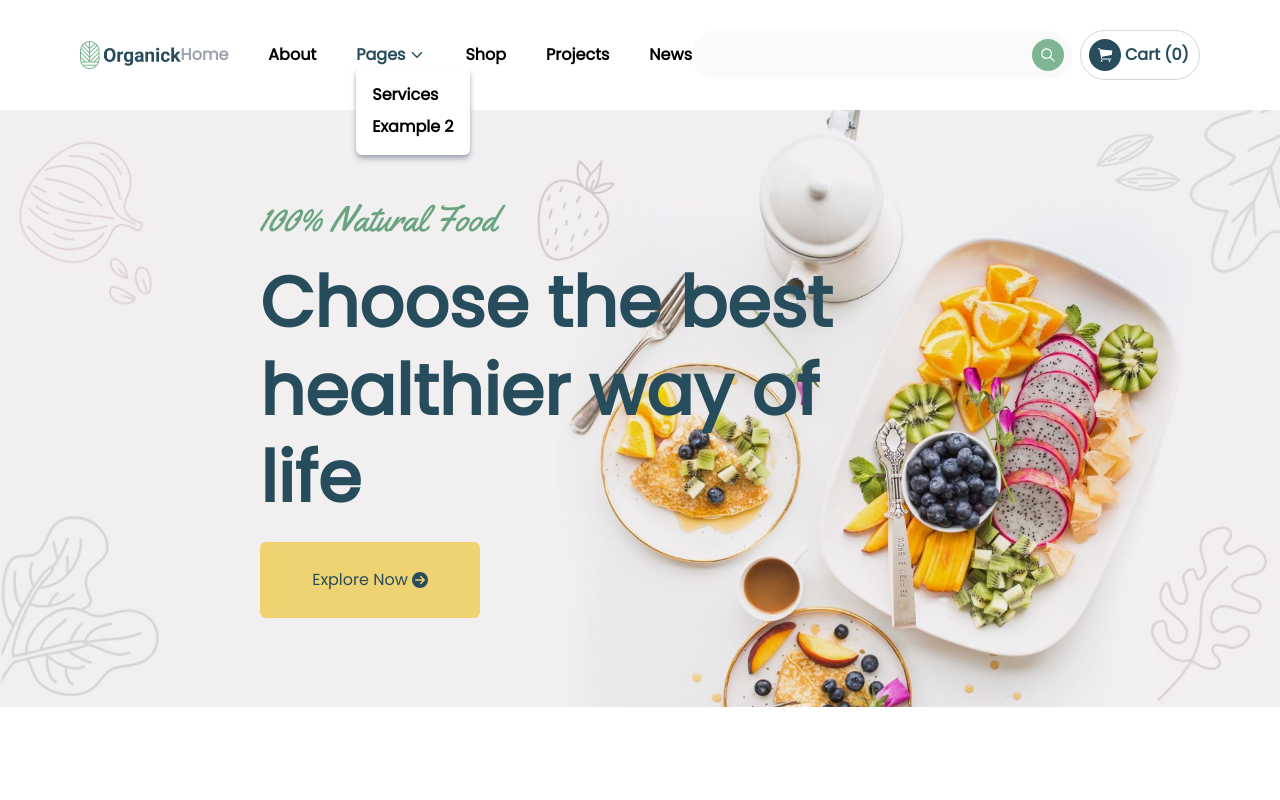
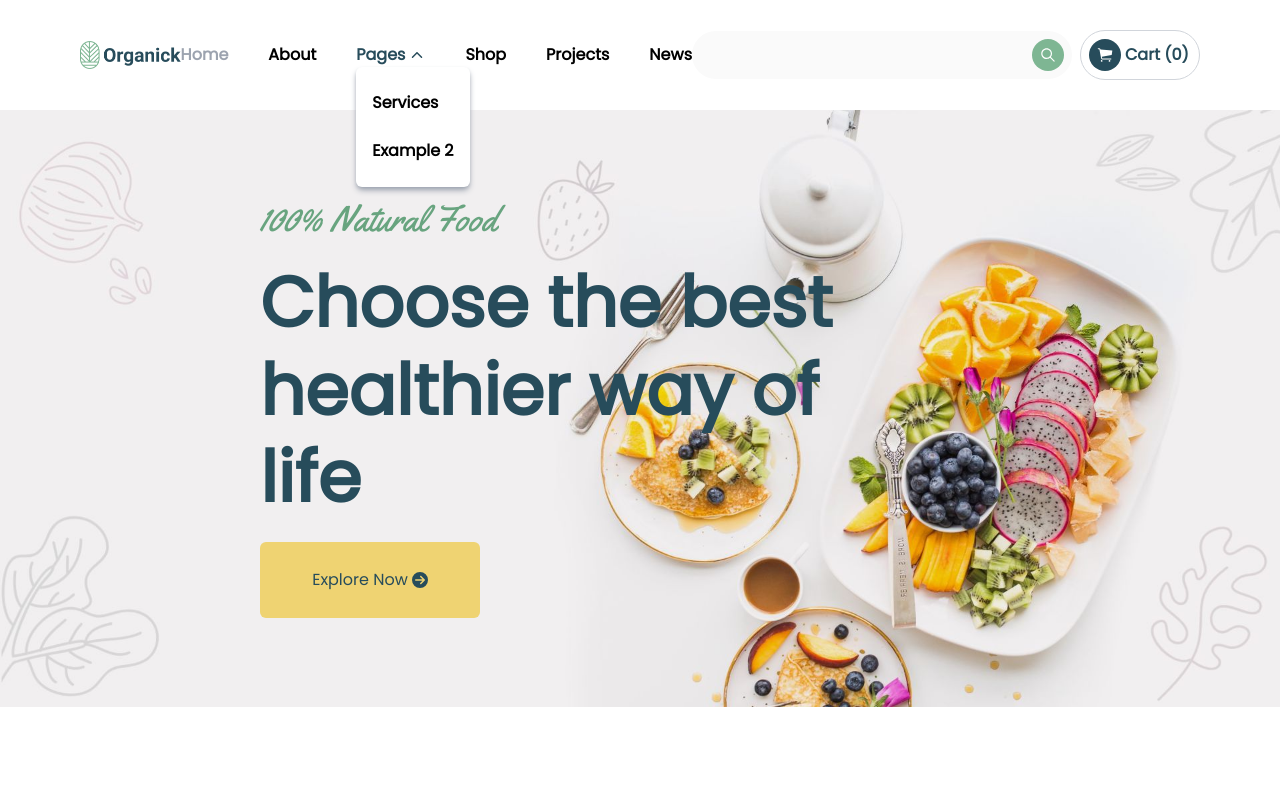
Before and after one commit to pally0091/Organic, a Next.js app: page / in a window 1280 px wide. Both pictures are taken after a click on the link "Pages". Shown: the top 800 px of the page. Built offline with nearby package versions, Linux system fonts and the light colour scheme.

Commit message:
Updated Navbar.tsx: added conditional class to IoIosArrowDown icon and modified CSS classes for Link and li element

```diff
--- a/src/components/Navbar.tsx
+++ b/src/components/Navbar.tsx
@@ -51,7 +51,11 @@ const MenuContainer = () => {
                 className=" flex items-center gap-1 font-semibold "
               >
                 {item.title}
-                <IoIosArrowDown />
+                <IoIosArrowDown
+                  className={`${
+                    open ? "-rotate-180" : ""
+                  } transition-all duration-300`}
+                />
               </Link>
               <ul
                 className={`${
@@ -60,7 +64,7 @@ const MenuContainer = () => {
               >
                 {item.subMenu?.map((submenuItem) => (
                   <li
-                    className="relative text-base text-black duration-500 "
+                    className="relative text-base text-black duration-500 py-2"
                     key={submenuItem.id}
                   >
                     <Link
```
